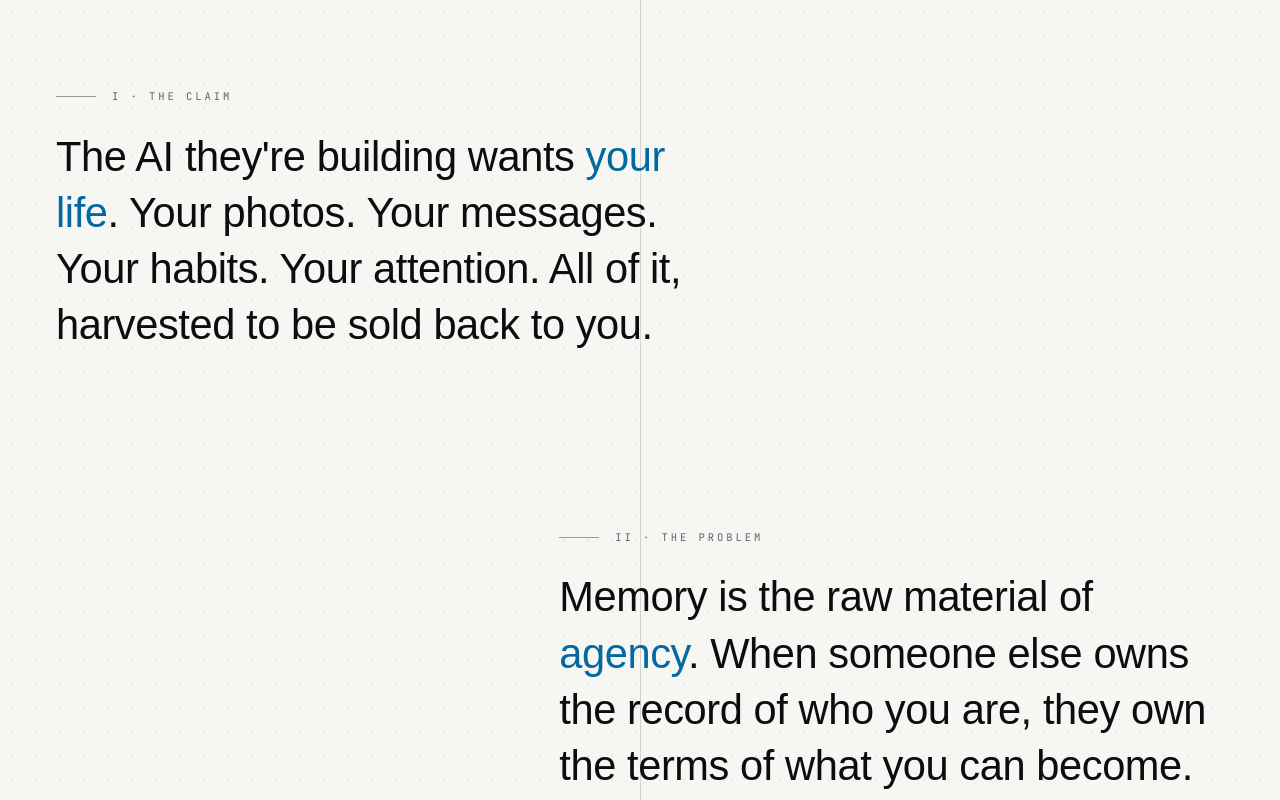
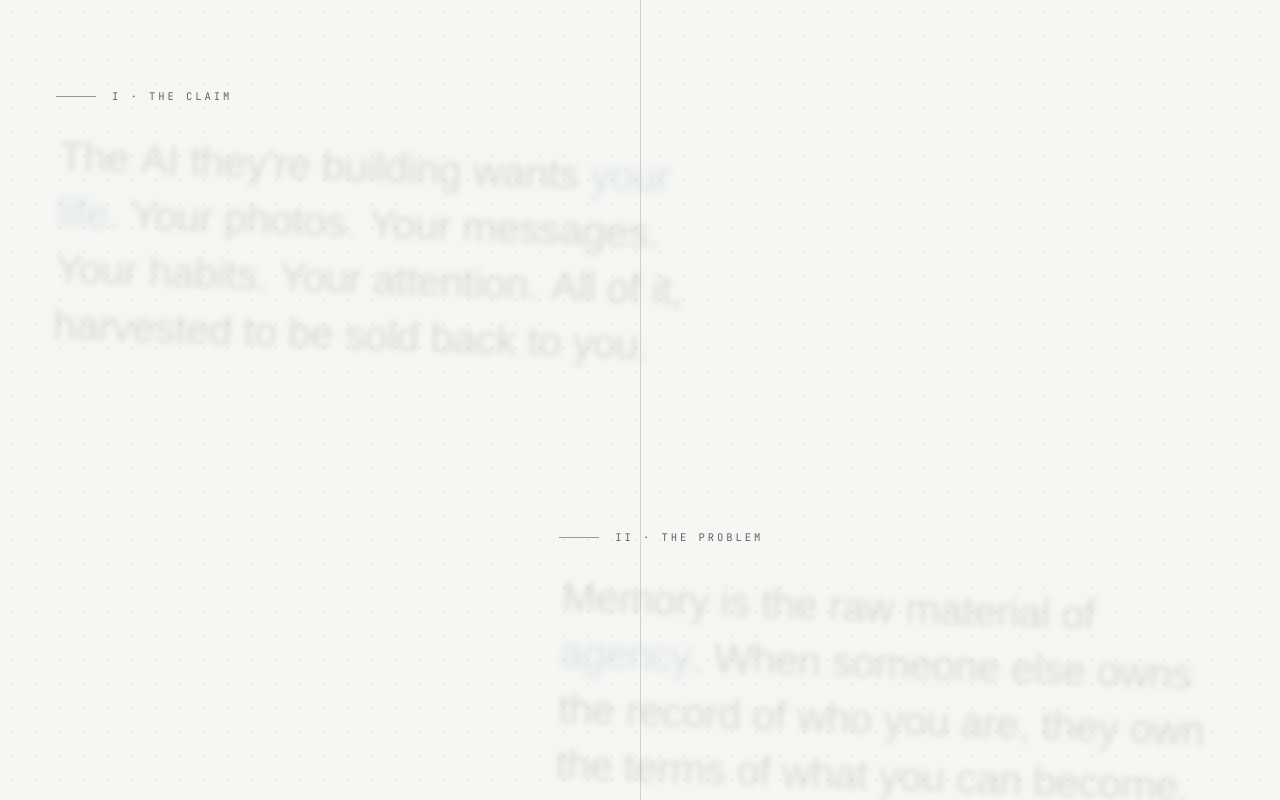
Before and after one commit to FlashbackAi/OwnedIntelligence, a Next.js app: page / in a window 1280 px wide. Shown: the part 920-1720 px from the top of the page. Built offline with nearby package versions, Linux system fonts and the light colour scheme; a web font is replaced by a local one.

Commit message:
Wire ScrollReveal into Manifesto stanzas

```diff
--- a/components/sections/Manifesto.tsx
+++ b/components/sections/Manifesto.tsx
@@ -9,6 +9,7 @@
  */
 
 import type { ReactNode } from "react";
+import ScrollReveal from "../ui/ScrollReveal";
 
 type Stanza = {
   numeral: string;
@@ -120,9 +121,16 @@ export default function Manifesto() {
                 label={s.label}
                 className="manifesto-stanza-eyebrow mb-6"
               />
-              <blockquote className="font-display text-[clamp(1.6rem,3.4vw,2.6rem)] leading-[1.35] tracking-[-0.01em] text-ink">
+              <ScrollReveal
+                baseOpacity={0.12}
+                baseRotation={2}
+                blurStrength={3}
+                enableBlur
+                containerClassName="my-0"
+                textClassName="font-display text-[clamp(1.6rem,3.4vw,2.6rem)] leading-[1.35] tracking-[-0.01em] text-ink"
+              >
                 {s.body}
-              </blockquote>
+              </ScrollReveal>
             </div>
           ))}
         </div>
```
